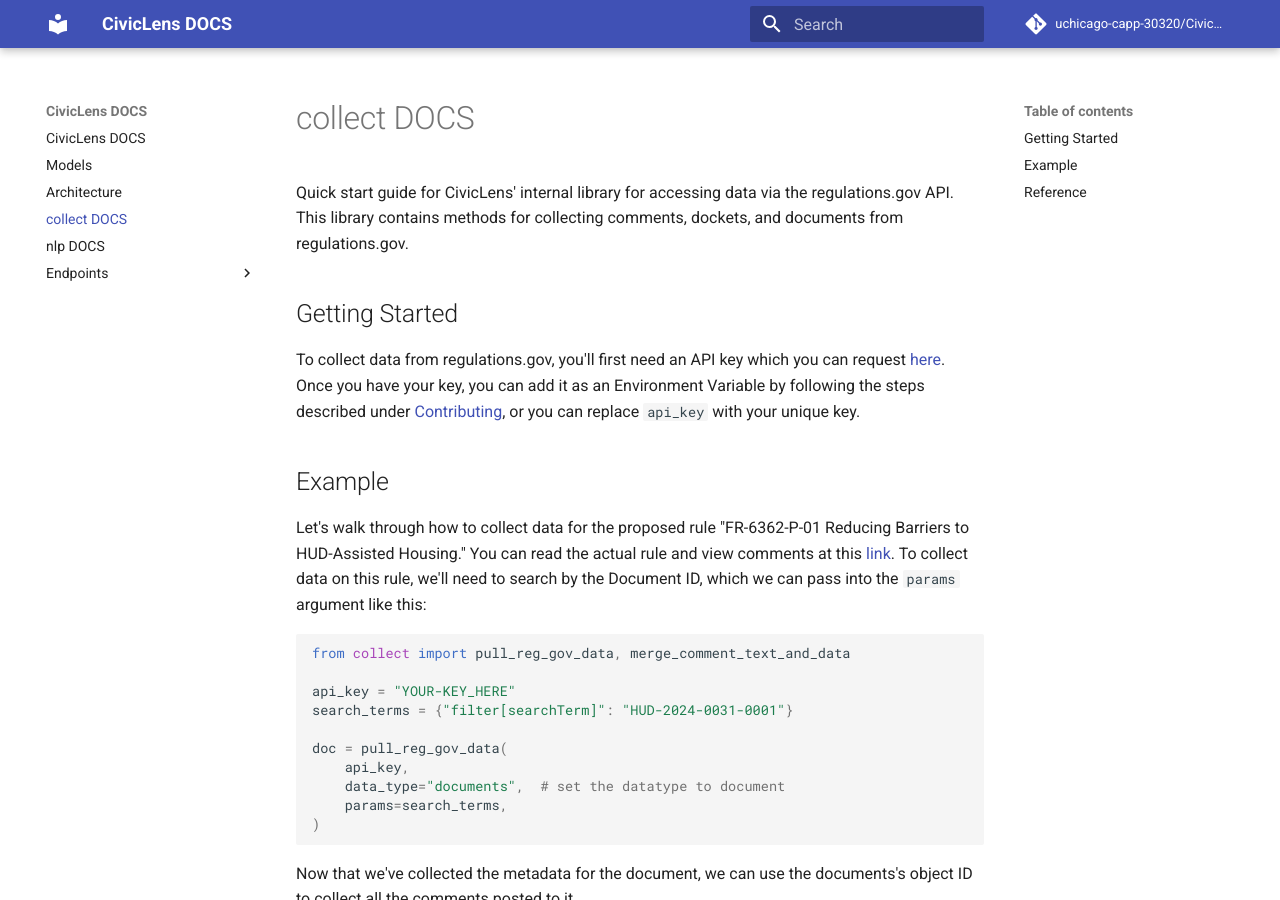
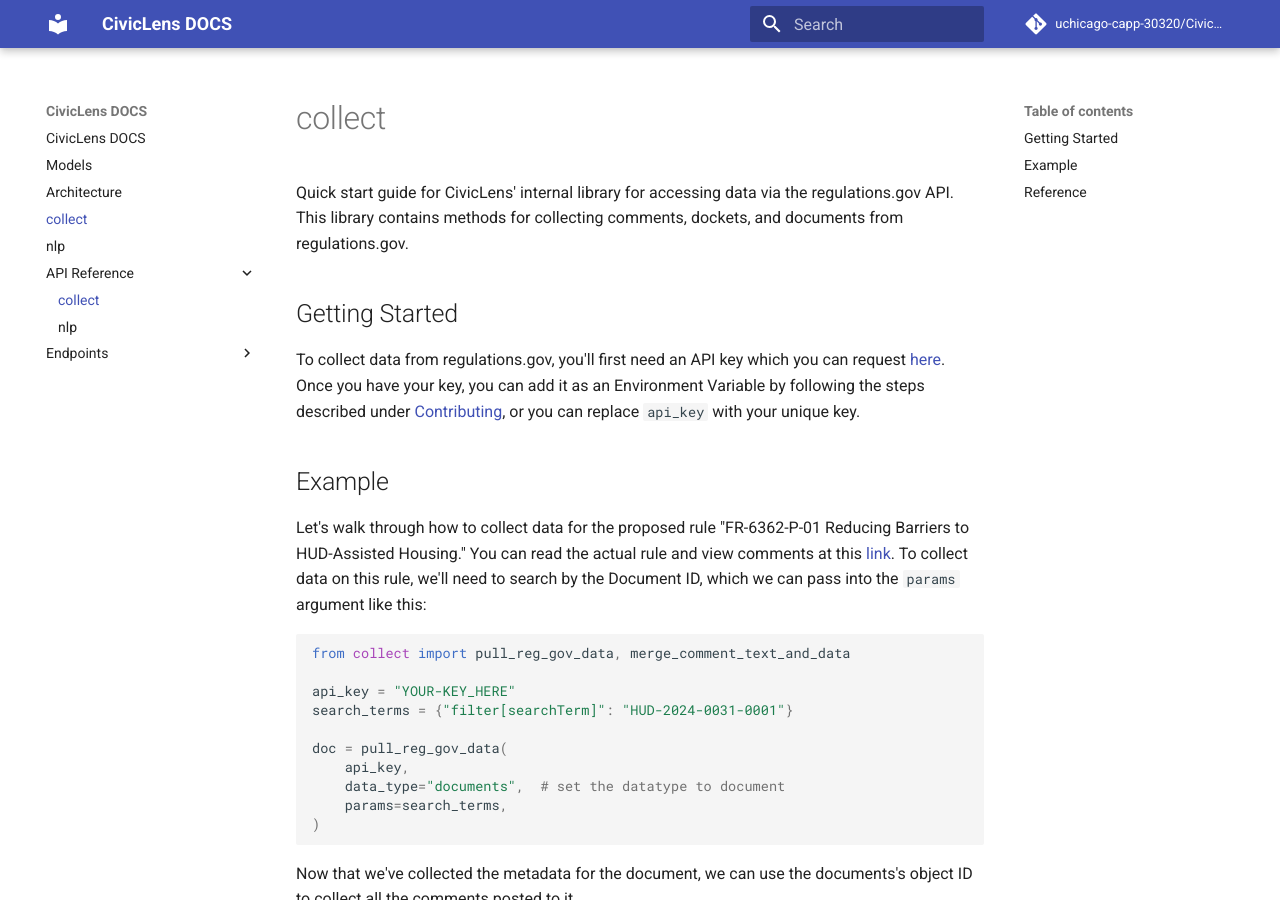
Before and after one commit to uchicago-capp-30320/CivicLens, an MkDocs documentation site: the page built from docs/collect.md, in a window 1280 px wide and 900 px high. Built offline with MkDocs 1.6.1 and Material for MkDocs 9.7.7, drawn with Linux system fonts in a browser that asks for light colours; comment, search, counter and statistics services are not loaded.

Commit message:
more formatting tweaks

```diff
--- a/docs/collect.md
+++ b/docs/collect.md
@@ -1,4 +1,4 @@
-collect DOCS
+collect
 ==============
 
 Quick start guide for CivicLens' internal library for accessing data via the regulations.gov API. This library contains methods for collecting comments, dockets, and documents from regulations.gov.
--- a/docs/nlp.md
+++ b/docs/nlp.md
@@ -1,4 +1,4 @@
-nlp DOCS
+nlp
 ==============
 
 API reference for CivicLen's natural language processing toolkit.
--- a/mkdocs.yml
+++ b/mkdocs.yml
@@ -46,6 +46,9 @@
   - "architecture.md"
   - "collect.md"
   - "nlp.md"
+  - API Reference:
+    - "collect.md"
+    - "nlp.md"
   - Endpoints:
     - "endpoints/regulations.md"
     - "endpoints/search.md"
```
Also changed, not shown: 2 other files.
